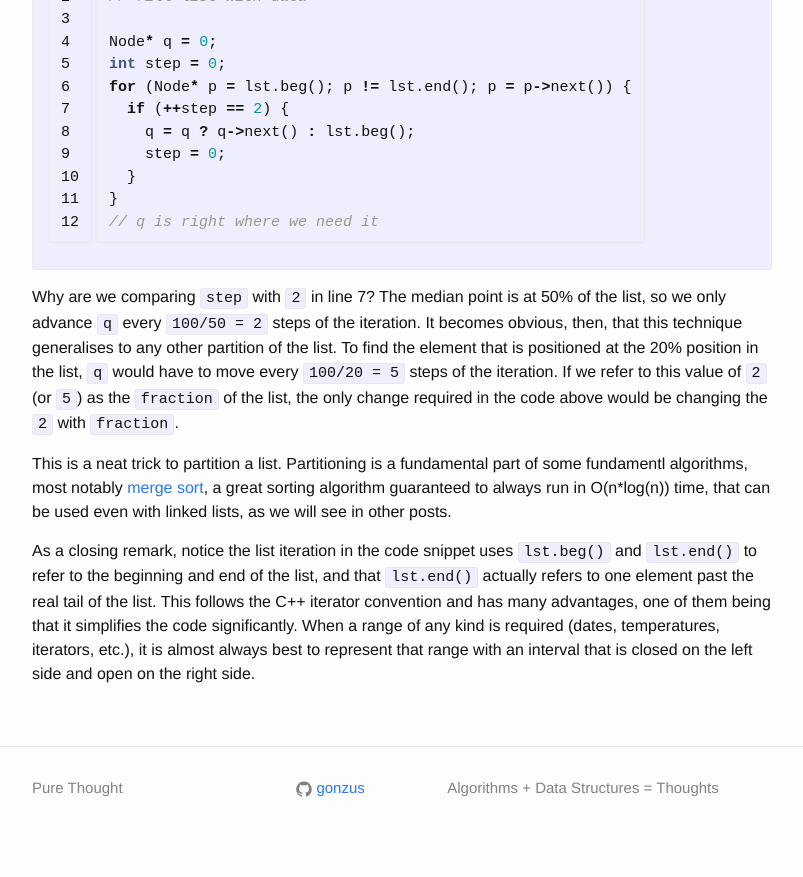
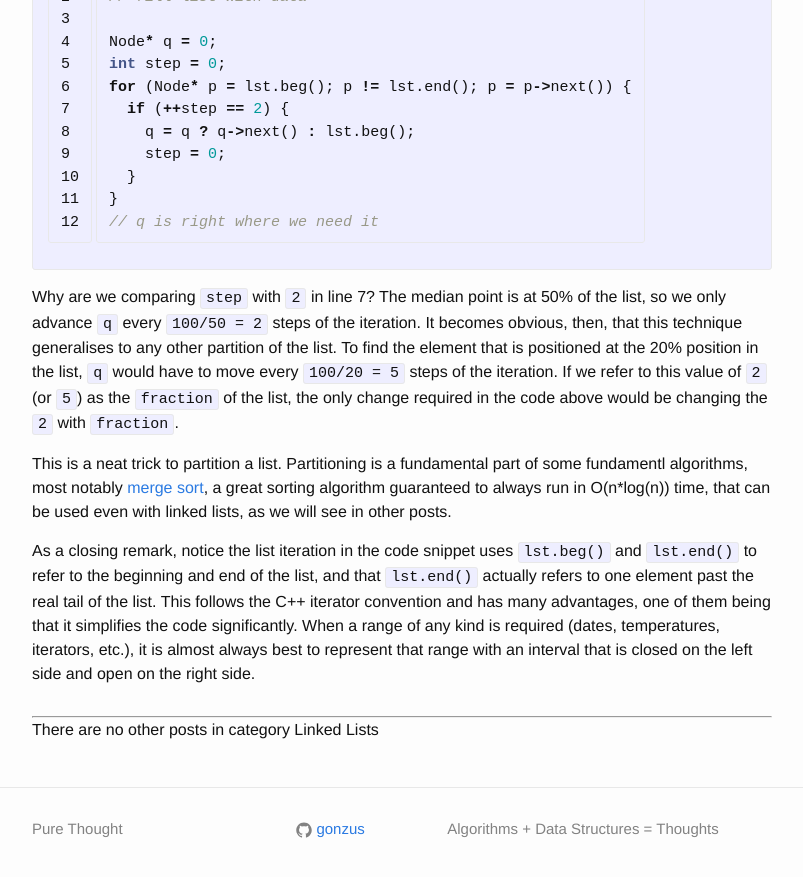
Before and after one commit to gonzus/gonzus.github.io, a Jekyll site: the page built from _posts/2015-04-26-linked-list-partitioning.md, in a window 1280 px wide and 900 px high, scrolled down 692 px. Shown: the top 877 px of the window, without its empty margins (238-1041 px from the left). Built offline with Jekyll 4.4.1, drawn with Linux system fonts in a browser that asks for light colours; comment, search, counter and statistics services are not loaded.

Commit message:
Add list of articles with same category at end of post

```diff
--- a/_layouts/post.html
+++ b/_layouts/post.html
@@ -11,6 +11,49 @@
   <article class="post-content">
     {{ content }}
   </article>
+
+  {% capture page_cat %}{{ page.categories }}{% endcapture %}
+  {% assign also_show = 0 %}
+  {% for category in site.categories %}
+    {% assign cat_name = category | first %}
+    {% if cat_name == page_cat %}
+      {% for posts in category %}
+        {% for post in posts %}
+          {% if post.url and post.title != page.title %}
+            {% assign also_show = 1 %}
+          {% endif %}
+        {% endfor %}
+      {% endfor %}
+    {% endif %}
+  {% endfor %}
+
+  <p class="see-also">
+  {% for category in site.categories %}
+    {% assign cat_name = category | first %}
+    {% assign cat_label = site.data.categories[cat_name].label %}
+
+    {% if cat_name == page_cat %}
+      <hr/>
+      {% if also_show == 0 %}
+        <p>There are no other posts in category {{ cat_label }}</p>
+      {% else %}
+        <p>Other posts in category {{ cat_label }}:
+          <ul>
+            {% for posts in category %}
+              {% for post in posts %}
+                {% if post.url and post.title != page.title %}
+                  <li><a href="{{ site.baseurl }}{{ post.url }}">{{ post.title }}</a>
+                    ({{ post.date | date: '%d %B %Y'}})
+                  </li>
+                {% endif %}
+              {% endfor %}
+            {% endfor %}
+          </ul>
+        </p>
+      {% endif %}
+    {% endif %}
+  {% endfor %}
+  </p>
 
 </div>
 
--- a/_posts/2015-04-26-linked-list-partitioning.md
+++ b/_posts/2015-04-26-linked-list-partitioning.md
@@ -2,7 +2,7 @@
 layout: post
 title:  "Partitioning a Linked List"
 date:   2015-04-26 00:00:00
-categories: data_structures
+categories: linked_lists
 ---
 
 [Linked lists][1] are very flexible but require some finesse when handling
```
Also changed, not shown: _drafts/2015-04-30-linked-list-merging.md (+1 -1 lines), categories.md (+8 -3 lines), favicon.ico (added).
